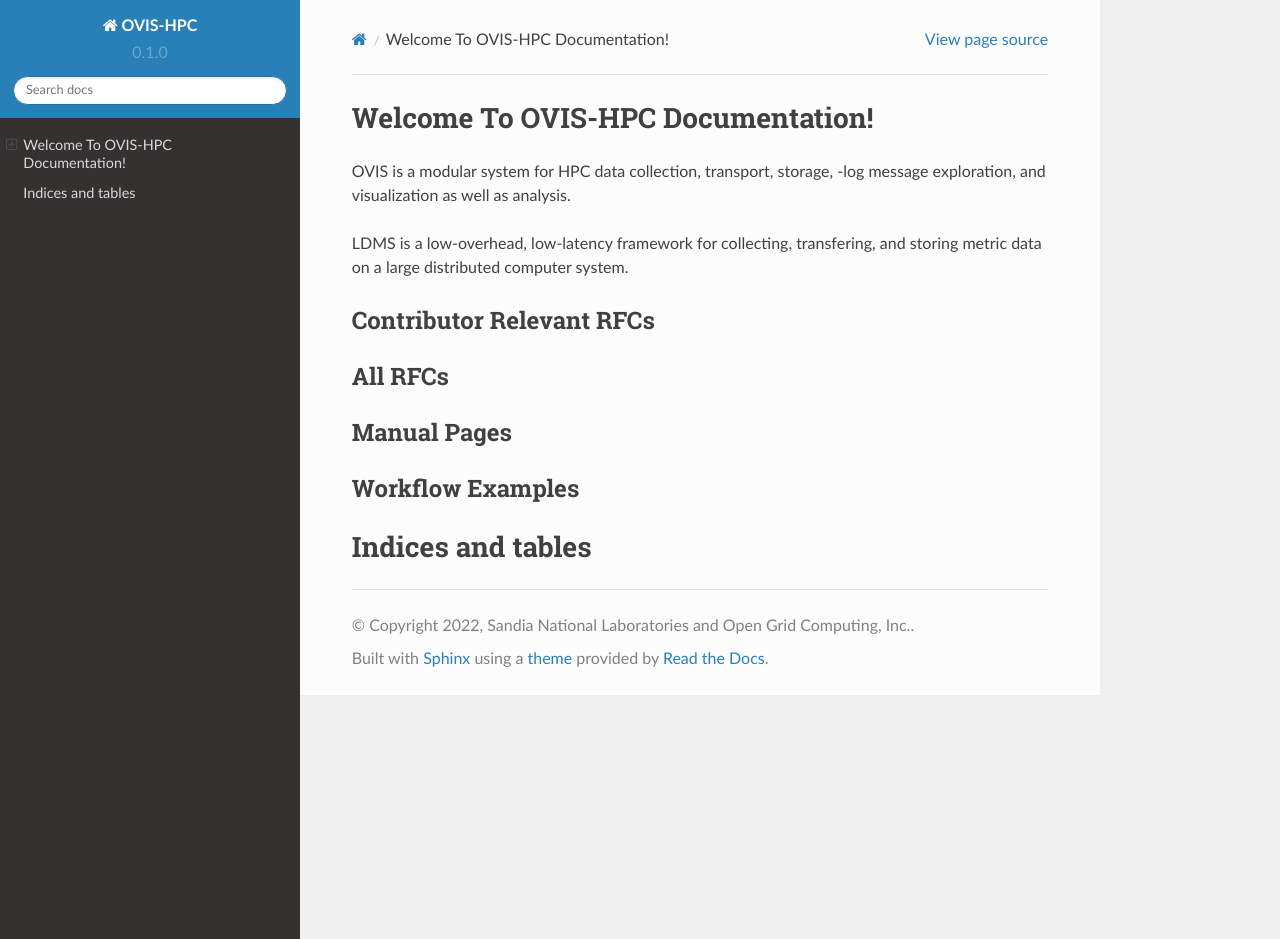
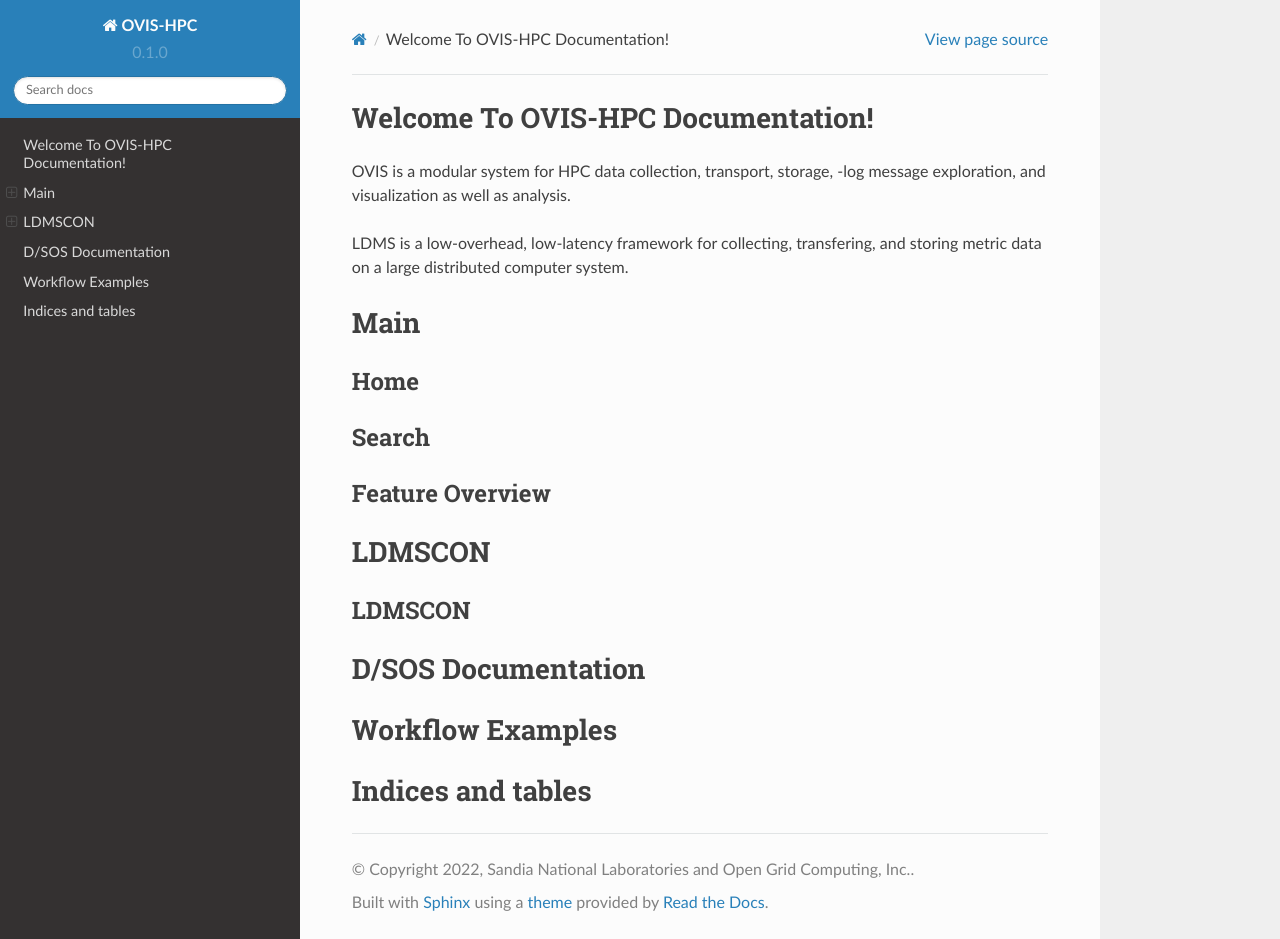
Before and after one commit to valleydlr/ovis-docs, a Sphinx documentation site: the page built from docs/source/index.rst, in a window 1280 px wide and 939 px high. Built offline with Sphinx 7.4.7 and the Read the Docs theme 2.0.0, drawn with Linux system fonts in a browser that asks for light colours; pages that are not in the unit, such as notebooks, are missing from menus.

Commit message:
Update index.rst

```diff
--- a/docs/source/index.rst
+++ b/docs/source/index.rst
@@ -32,25 +32,30 @@ LDMS is a low-overhead, low-latency framework for collecting, transfering, and s
    maestro <https://github.com/ovis-hpc/maestro>
    sos <https://github.com/ovis-hpc/sos>
 
-Contributor Relevant RFCs
+Main
+==================
+Home
+-------------------------
+Search
+-------------------------
+Feature Overview
 -------------------------
 
 
-
-All RFCs
---------
+LDMSCON
+==================
+LDMSCON
+-------------------------
 
 
-
-
-Manual Pages
-------------
+D/SOS Documentation
+==================
 
 
 
 
 Workflow Examples
------------------
+==================
 
 
 Indices and tables
```
